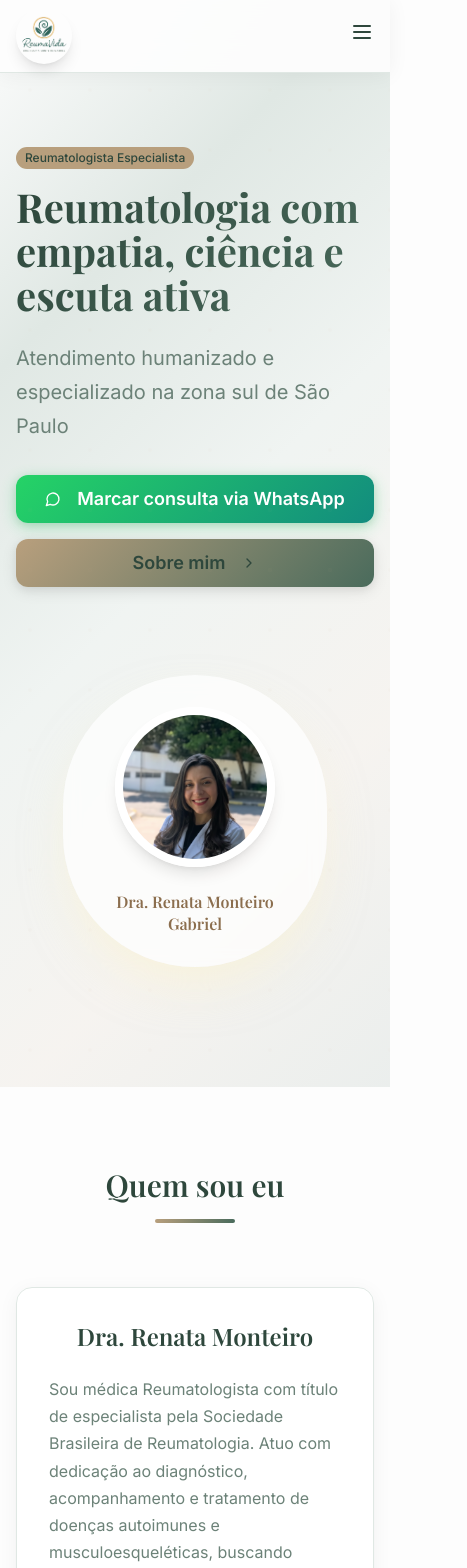
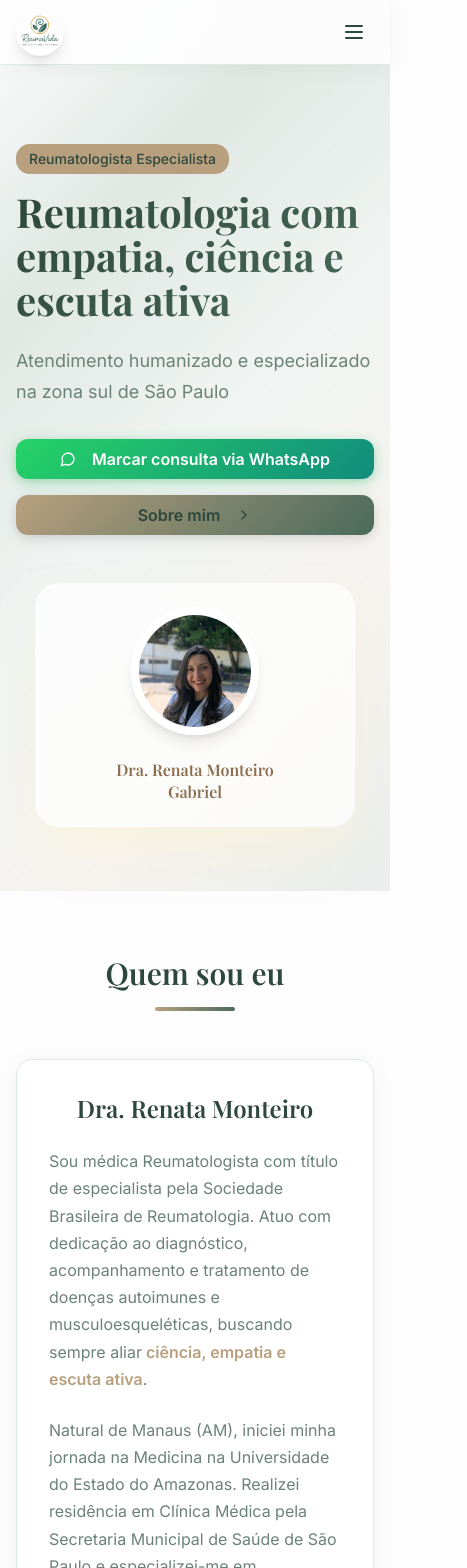
Before and after one commit to RicardoReisDev/dra-renata, a React (Vite) app: page / in a window 390 px wide. Shown: the top 1568 px of the page, 467 px wide, since content can reach past the window. Built offline with nearby package versions, Linux system fonts and the light colour scheme.

Commit message:
Adiciona todos os arquivos do site da Dra Renata

```diff
--- a/src/App.css
+++ b/src/App.css
@@ -1,6 +1,11 @@
 @import url("https://fonts.googleapis.com/css2?family=Playfair+Display:wght@400;500;600;700&family=Inter:wght@300;400;500;600;700&display=swap");
 @import "tailwindcss";
 @import "tw-animate-css";
+
+html, body, #root { height: 100%; }
+body { overflow-x: hidden; }
+img, iframe { max-width: 100%; }
+
 
 @custom-variant dark (&:is(.dark *));
 
--- a/src/App.jsx
+++ b/src/App.jsx
@@ -1,3 +1,4 @@
+// App.jsx
 import React, { useState, useEffect } from 'react'
 import { Button } from '@/components/ui/button.jsx'
 import { Card, CardContent, CardDescription, CardHeader, CardTitle } from '@/components/ui/card.jsx'
@@ -24,10 +25,14 @@ function App() {
   const [isMenuOpen, setIsMenuOpen] = useState(false)
   const [activeSection, setActiveSection] = useState('home')
 
+  // Altura aproximada da navbar fixa (ajuste se mudar a altura)
+  const NAV_HEIGHT = 80
+
+  // Atualiza seção ativa conforme o scroll
   useEffect(() => {
     const handleScroll = () => {
       const sections = ['home', 'about', 'specialties', 'contact']
-      const scrollPosition = window.scrollY + 100
+      const scrollPosition = window.scrollY + NAV_HEIGHT + 20
 
       for (const section of sections) {
         const element = document.getElementById(section)
@@ -43,14 +48,36 @@ function App() {
       }
     }
 
-    window.addEventListener('scroll', handleScroll)
+    window.addEventListener('scroll', handleScroll, { passive: true })
     return () => window.removeEventListener('scroll', handleScroll)
   }, [])
+
+  // Evita "vazamento" (scroll do body) quando o menu mobile está aberto
+  useEffect(() => {
+    const { style } = document.body
+    if (isMenuOpen) {
+      style.overflow = 'hidden'
+    } else {
+      style.overflow = ''
+    }
+    return () => { style.overflow = '' }
+  }, [isMenuOpen])
+
+  // Fecha menu se aumentar pra desktop
+  useEffect(() => {
+    const onResize = () => {
+      if (window.innerWidth >= 768 && isMenuOpen) setIsMenuOpen(false)
+    }
+    window.addEventListener('resize', onResize)
+    return () => window.removeEventListener('resize', onResize)
+  }, [isMenuOpen])
 
   const scrollToSection = (sectionId) => {
     const element = document.getElementById(sectionId)
     if (element) {
-      element.scrollIntoView({ behavior: 'smooth' })
+      const y = element.getBoundingClientRect().top + window.scrollY - NAV_HEIGHT
+      window.scrollTo({ top: y, behavior: 'smooth' })
+      setActiveSection(sectionId)
     }
     setIsMenuOpen(false)
   }
@@ -60,41 +87,41 @@ function App() {
       title: "Artrite Reumatoide",
       description: "Doença inflamatória crônica autoimune que atinge principalmente as articulações, causando dor, inchaço, rigidez e perda de função.",
       symptoms: ["Rigidez matinal > 1h", "Inchaço simétrico", "Fadiga constante"],
-      icon: <Activity className="w-6 h-6" />
+      icon: <Activity className="w-6 h-6" aria-hidden="true" />
     },
     {
       title: "Lúpus Eritematoso Sistêmico",
       description: "Doença autoimune sistêmica que pode acometer articulações, pele, rins, pulmões, coração e sistema nervoso.",
       symptoms: ["Dores articulares", "Manchas na pele", "Queda de cabelo"],
-      icon: <Shield className="w-6 h-6" />
+      icon: <Shield className="w-6 h-6" aria-hidden="true" />
     },
     {
       title: "Fibromialgia",
       description: "Caracteriza-se por dor crônica difusa, fadiga e distúrbios do sono.",
       symptoms: ["Dor em todo corpo > 3 meses", "Cansaço excessivo", "Névoa mental"],
-      icon: <Heart className="w-6 h-6" />
+      icon: <Heart className="w-6 h-6" aria-hidden="true" />
     },
     {
       title: "Osteoporose",
       description: "Perda de massa óssea que aumenta o risco de fraturas, silenciosa e progressiva.",
       symptoms: ["Histórico familiar", "Menopausa precoce", "Uso de corticoides"],
-      icon: <Stethoscope className="w-6 h-6" />
+      icon: <Stethoscope className="w-6 h-6" aria-hidden="true" />
     }
   ]
 
   return (
-    <div className="min-h-screen bg-background">
+    <div className="min-h-screen bg-background overflow-x-hidden antialiased">
       {/* Navigation */}
-      <nav className="fixed top-0 w-full nav-container z-50">
+      <nav className="fixed top-0 left-0 right-0 nav-container z-50">
         <div className="max-w-7xl mx-auto px-4 sm:px-6 lg:px-8">
-          <div className="flex justify-between items-center h-18">
-            {/* LOGO no lugar do texto */}
+          <div className="flex justify-between items-center h-16 md:h-20">
+            {/* LOGO */}
             <div className="flex items-center space-x-3">
-              <img src={logo} alt="ReumaVida" className="w-14 h-14 rounded-full shadow-lg" />
+              <img src={logo} alt="ReumaVida" className="w-12 h-12 md:w-14 md:h-14 rounded-full shadow-lg" />
             </div>
 
             {/* Desktop Navigation */}
-            <div className="hidden md:flex space-x-8">
+            <div className="hidden md:flex items-center space-x-2 sm:space-x-6">
               {[
                 { id: 'home', label: 'Início' },
                 { id: 'about', label: 'Sobre' },
@@ -104,8 +131,9 @@ function App() {
                 <button
                   key={item.id}
                   onClick={() => scrollToSection(item.id)}
-                  className={`nav-link text-foreground hover:text-accent font-medium ${
-                    activeSection === item.id ? 'text-accent' : ''
+                  aria-current={activeSection === item.id ? 'page' : undefined}
+                  className={`nav-link rounded-md px-3 py-2 text-sm font-medium transition-colors focus:outline-none focus-visible:ring-2 focus-visible:ring-accent ${
+                    activeSection === item.id ? 'text-accent' : 'text-foreground hover:text-accent'
                   }`}
                 >
                   {item.label}
@@ -117,7 +145,9 @@ function App() {
             <div className="md:hidden">
               <button
                 onClick={() => setIsMenuOpen(!isMenuOpen)}
-                className="text-foreground hover:text-accent"
+                className="inline-flex items-center justify-center rounded-md p-2 text-foreground hover:text-accent focus:outline-none focus-visible:ring-2 focus-visible:ring-accent"
+                aria-label="Abrir menu"
+                aria-expanded={isMenuOpen}
               >
                 {isMenuOpen ? <X className="w-6 h-6" /> : <Menu className="w-6 h-6" />}
               </button>
@@ -127,7 +157,11 @@ function App() {
 
         {/* Mobile Navigation */}
         {isMenuOpen && (
-          <div className="md:hidden bg-background border-t border-border">
+          <div
+            className="md:hidden bg-background/95 backdrop-blur-sm border-t border-border absolute left-0 right-0 top-full"
+            role="dialog"
+            aria-modal="true"
+          >
             <div className="px-2 pt-2 pb-3 space-y-1">
               {[
                 { id: 'home', label: 'Início' },
@@ -138,7 +172,7 @@ function App() {
                 <button
                   key={item.id}
                   onClick={() => scrollToSection(item.id)}
-                  className="block w-full text-left px-3 py-2 text-foreground hover:text-accent font-medium"
+                  className="block w-full text-left px-4 py-3 text-foreground hover:text-accent font-medium text-base"
                 >
                   {item.label}
                 </button>
@@ -149,71 +183,72 @@ function App() {
       </nav>
 
       {/* Hero Section */}
-      <section id="home" className="pt-16 min-h-screen flex items-center hero-gradient">
-        <div className="max-w-7xl mx-auto px-4 sm:px-6 lg:px-8 py-20">
-          <div className="grid lg:grid-cols-2 gap-12 items-center">
+      <section id="home" className="pt-24 md:pt-28 min-h-[calc(100vh-80px)] flex items-center hero-gradient scroll-mt-24">
+        <div className="max-w-7xl mx-auto px-4 sm:px-6 lg:px-8 py-12 md:py-20">
+          <div className="grid lg:grid-cols-2 gap-8 md:gap-12 items-center">
             <div className="slide-in-left">
-              <Badge className="mb-4 bg-accent text-accent-foreground">
+              <Badge className="mb-4 bg-accent text-accent-foreground text-sm px-3 py-1">
                 Reumatologista Especialista
               </Badge>
-              <h1 className="hero-title text-4xl md:text-6xl mb-6">
+              <h1 className="hero-title text-3xl sm:text-4xl md:text-5xl lg:text-6xl mb-6 leading-tight">
                 Reumatologia com empatia, ciência e escuta ativa
               </h1>
-              <p className="elegant-text text-xl mb-8">
+              <p className="elegant-text text-lg sm:text-xl mb-8 max-w-2xl">
                 Atendimento humanizado e especializado na zona sul de São Paulo
               </p>
               <div className="flex flex-col sm:flex-row gap-4">
                 <Button
-                  className="whatsapp-button text-lg px-8 py-6"
-                  onClick={() => window.open('https://wa.me/5511948818047', '_blank')}
+                  className="whatsapp-button text-base sm:text-lg px-6 sm:px-8 py-5 sm:py-6"
+                  onClick={() => window.open('https://wa.me/5511948818047', '_blank', 'noopener,noreferrer')}
                 >
-                  <MessageCircle className="w-5 h-5 mr-2" />
+                  <MessageCircle className="w-5 h-5 mr-2" aria-hidden="true" />
                   Marcar consulta via WhatsApp
                 </Button>
                 <Button
-                  className="elegant-button text-lg px-8 py-6"
+                  className="elegant-button text-base sm:text-lg px-6 sm:px-8 py-5 sm:py-6"
                   onClick={() => scrollToSection('about')}
                 >
                   Sobre mim
-                  <ChevronRight className="w-5 h-5 ml-2" />
+                  <ChevronRight className="w-5 h-5 ml-2" aria-hidden="true" />
                 </Button>
               </div>
             </div>
 
-<div className="slide-in-right flex justify-center p-6 relative">
-
-  {/* Card de Perfil Circular com Fundo Bege Suave e Efeito Hover */}
-  <div className="
+            <div className="slide-in-right flex justify-center p-4 sm:p-6 relative">
+              {/* Card de Perfil com ajustes responsivos para não vazar */}
+              <div
+                className="
                   motion-safe:floating-animation
                   flex flex-col items-center text-center
                   relative z-10
-    p-8 m-4 max-w-sm
-    rounded-full
+                  p-6 sm:p-8 w-full max-w-xs sm:max-w-sm
+                  rounded-3xl sm:rounded-full
                   bg-white/70 backdrop-blur-sm
                   shadow-2xl shadow-amber-100/50
-    transition-all duration-100 ease-in-out
-    /* AJUSTES AQUI: Reduzida a opacidade e o movimento */
+                  transition-all duration-300 ease-in-out
                   hover:shadow-amber-100/70 hover:-translate-y-[2px] hover:scale-[1.01]
-  ">
-
+                "
+              >
                 <img
                   src="/renata.png"
                   alt="Foto da Dra. Renata Monteiro"
                   className="
-        w-40 h-40 md:w-48 md:h-48
+                    w-32 h-32 sm:w-40 sm:h-40 md:w-48 md:h-48
                     mb-4 mx-auto
                     rounded-full object-cover
                     border-8 border-white shadow-lg
                   "
                 />
-
                 <div className="text-center mt-2">
-      <h3 className="
-        text-base md:text-lg lg:text-xl
+                  <h3
+                    className="
+                      text-base sm:text-lg lg:text-xl
                       font-semibold
                       text-[#8B6E4E]
-        leading-snug break-words max-w-[200px] mx-auto
-      ">
+                      leading-snug break-words
+                      max-w-[12rem] sm:max-w-[16rem] md:max-w-[20rem] mx-auto
+                    "
+                  >
                     Dra. Renata Monteiro Gabriel
                   </h3>
                 </div>
@@ -224,23 +259,20 @@ function App() {
       </section>
 
       {/* About Section */}
-      <section id="about" className="py-20 bg-background">
+      <section id="about" className="py-16 sm:py-20 bg-background scroll-mt-24">
         <div className="max-w-7xl mx-auto px-4 sm:px-6 lg:px-8">
-
-          <div className="text-center mb-16 fade-in">
-            <h2 className="section-title text-3xl md:text-4xl mb-4">
+          <div className="text-center mb-12 md:mb-16 fade-in">
+            <h2 className="section-title text-3xl sm:text-4xl mb-4">
               Quem sou eu
             </h2>
             <div className="section-divider"></div>
           </div>
 
-          <div className="grid lg:grid-cols-2 gap-12 items-start">
-
+          <div className="grid lg:grid-cols-2 gap-10 md:gap-12 items-start">
             {/* Texto principal */}
             <div className="fade-in">
               <div className="info-card">
                 <div className="flex flex-col items-center lg:items-start mb-6">
-
                   <h3 className="section-title text-2xl">Dra. Renata Monteiro</h3>
                 </div>
                 <div className="space-y-6">
@@ -270,41 +302,41 @@ function App() {
 
             {/* Cards informativos */}
             <div className="fade-in">
-              <div className="grid grid-cols-1 sm:grid-cols-2 gap-6">
-                <Card className="section-card p-6 text-center min-h-[150px] hover:shadow-lg hover:-translate-y-1 transition">
+              <div className="grid grid-cols-1 sm:grid-cols-2 gap-6 auto-rows-fr">
+                <Card className="section-card p-6 text-center h-full hover:shadow-lg hover:-translate-y-1 transition">
                   <CardContent>
                     <div className="w-14 h-14 mx-auto flex items-center justify-center rounded-full bg-gradient-to-br from-accent to-primary text-background mb-4">
-                      <Stethoscope className="w-7 h-7" />
+                      <Stethoscope className="w-7 h-7" aria-hidden="true" />
                     </div>
                     <h4 className="font-bold text-foreground mb-2">Especialização</h4>
                     <p className="text-sm text-muted-foreground">Reumatologia - IAMSPE</p>
                   </CardContent>
                 </Card>
 
-                <Card className="section-card p-6 text-center min-h-[150px] hover:shadow-lg hover:-translate-y-1 transition">
+                <Card className="section-card p-6 text-center h-full hover:shadow-lg hover:-translate-y-1 transition">
                   <CardContent>
                     <div className="w-14 h-14 mx-auto flex items-center justify-center rounded-full bg-gradient-to-br from-accent to-primary text-background mb-4">
-                      <Shield className="w-7 h-7" />
+                      <Shield className="w-7 h-7" aria-hidden="true" />
                     </div>
                     <h4 className="font-bold text-foreground mb-2">Certificação</h4>
                     <p className="text-sm text-muted-foreground">Sociedade Brasileira de Reumatologia</p>
                   </CardContent>
                 </Card>
 
-                <Card className="section-card p-6 text-center min-h-[150px] hover:shadow-lg hover:-translate-y-1 transition">
+                <Card className="section-card p-6 text-center h-full hover:shadow-lg hover:-translate-y-1 transition">
                   <CardContent>
                     <div className="w-14 h-14 mx-auto flex items-center justify-center rounded-full bg-gradient-to-br from-accent to-primary text-background mb-4">
-                      <Heart className="w-7 h-7" />
+                      <Heart className="w-7 h-7" aria-hidden="true" />
                     </div>
                     <h4 className="font-bold text-foreground mb-2">Abordagem</h4>
                     <p className="text-sm text-muted-foreground">Empatia e escuta ativa</p>
                   </CardContent>
                 </Card>
 
-                <Card className="section-card p-6 text-center min-h-[150px] hover:shadow-lg hover:-translate-y-1 transition">
+                <Card className="section-card p-6 text-center h-full hover:shadow-lg hover:-translate-y-1 transition">
                   <CardContent>
                     <div className="w-14 h-14 mx-auto flex items-center justify-center rounded-full bg-gradient-to-br from-accent to-primary text-background mb-4">
-                      <MapPin className="w-7 h-7" />
+                      <MapPin className="w-7 h-7" aria-hidden="true" />
                     </div>
                     <h4 className="font-bold text-foreground mb-2">Localização</h4>
                     <p className="text-sm text-muted-foreground">Zona Sul - São Paulo</p>
@@ -317,21 +349,21 @@ function App() {
       </section>
 
       {/* Specialties Section */}
-      <section id="specialties" className="py-20 bg-muted/30">
+      <section id="specialties" className="py-16 sm:py-20 bg-muted/30 scroll-mt-24">
         <div className="max-w-7xl mx-auto px-4 sm:px-6 lg:px-8">
-          <div className="text-center mb-16 fade-in">
-            <h2 className="section-title text-3xl md:text-4xl mb-4">
+          <div className="text-center mb-12 md:mb-16 fade-in">
+            <h2 className="section-title text-3xl sm:text-4xl mb-4">
               Áreas de Atuação
             </h2>
             <div className="section-divider"></div>
-            <p className="elegant-text text-xl max-w-3xl mx-auto">
+            <p className="elegant-text text-lg sm:text-xl max-w-3xl mx-auto">
               Diagnóstico, acompanhamento e tratamento especializado de doenças autoimunes e musculoesqueléticas
             </p>
           </div>
 
-          <div className="grid md:grid-cols-2 gap-8">
+          <div className="grid md:grid-cols-2 xl:grid-cols-3 gap-6 md:gap-8">
             {specialties.map((specialty, index) => (
-              <Card key={index} className="section-card p-6 fade-in">
+              <Card key={index} className="section-card h-full flex flex-col fade-in">
                 <CardHeader>
                   <div className="flex items-center space-x-4">
                     <div className="specialty-icon">
@@ -342,7 +374,7 @@ function App() {
                     </CardTitle>
                   </div>
                 </CardHeader>
-                <CardContent>
+                <CardContent className="flex-1 flex flex-col">
                   <CardDescription className="text-muted-foreground mb-4 leading-relaxed">
                     {specialty.description}
                   </CardDescription>
@@ -351,7 +383,7 @@ function App() {
                     <ul className="space-y-1">
                       {specialty.symptoms.map((symptom, idx) => (
                         <li key={idx} className="flex items-center text-sm text-muted-foreground">
-                          <ChevronRight className="w-4 h-4 text-accent mr-2 flex-shrink-0" />
+                          <ChevronRight className="w-4 h-4 text-accent mr-2 flex-shrink-0" aria-hidden="true" />
                           {symptom}
                         </li>
                       ))}
@@ -359,9 +391,9 @@ function App() {
                   </div>
                   <Button
                     className="mt-4 w-full whatsapp-button"
-                    onClick={() => window.open('https://wa.me/5511948818047', '_blank')}
+                    onClick={() => window.open('https://wa.me/5511948818047', '_blank', 'noopener,noreferrer')}
                   >
-                    <MessageCircle className="w-4 h-4 mr-2" />
+                    <MessageCircle className="w-4 h-4 mr-2" aria-hidden="true" />
                     Agendar consulta
                   </Button>
                 </CardContent>
@@ -372,18 +404,17 @@ function App() {
       </section>
 
       {/* Contact Section */}
-<section id="contact" className="py-20 bg-background">
+      <section id="contact" className="py-16 sm:py-20 bg-background scroll-mt-24">
         <div className="max-w-7xl mx-auto px-4 sm:px-6 lg:px-8">
-    <div className="text-center mb-16 fade-in">
-      <h2 className="section-title text-3xl md:text-4xl mb-4">
+          <div className="text-center mb-12 md:mb-16 fade-in">
+            <h2 className="section-title text-3xl sm:text-4xl mb-4">
               Contato e Localização
             </h2>
             <div className="section-divider"></div>
           </div>
 
           {/* Cards iguais em altura */}
-    <div className="grid lg:grid-cols-2 gap-12 items-stretch">
-
+          <div className="grid lg:grid-cols-2 gap-8 md:gap-12 items-stretch">
             {/* Card: Informações de Contato */}
             <Card className="section-card p-8 h-full">
               <CardHeader>
@@ -393,7 +424,7 @@ function App() {
               </CardHeader>
               <CardContent className="space-y-6">
                 <div className="flex items-start space-x-4">
-            <MapPin className="w-6 h-6 text-accent mt-1 flex-shrink-0" />
+                  <MapPin className="w-6 h-6 text-accent mt-1 flex-shrink-0" aria-hidden="true" />
                   <div>
                     <h4 className="font-semibold text-foreground">Endereço</h4>
                     <p className="text-muted-foreground">
@@ -405,7 +436,7 @@ function App() {
                 </div>
 
                 <div className="flex items-start space-x-4">
-            <Phone className="w-6 h-6 text-accent mt-1 flex-shrink-0" />
+                  <Phone className="w-6 h-6 text-accent mt-1 flex-shrink-0" aria-hidden="true" />
                   <div>
                     <h4 className="font-semibold text-foreground">WhatsApp</h4>
                     <p className="text-muted-foreground">(11) 94881-8047</p>
@@ -413,7 +444,7 @@ function App() {
                 </div>
 
                 <div className="flex items-start space-x-4">
-            <Clock className="w-6 h-6 text-accent mt-1 flex-shrink-0" />
+                  <Clock className="w-6 h-6 text-accent mt-1 flex-shrink-0" aria-hidden="true" />
                   <div>
                     <h4 className="font-semibold text-foreground">Atendimento</h4>
                     <p className="text-muted-foreground">
@@ -424,10 +455,10 @@ function App() {
                 </div>
 
                 <Button
-            className="w-full whatsapp-button text-lg py-6 mt-8"
-            onClick={() => window.open('https://wa.me/5511948818047', '_blank')}
+                  className="w-full whatsapp-button text-lg py-5 sm:py-6 mt-4"
+                  onClick={() => window.open('https://wa.me/5511948818047', '_blank', 'noopener,noreferrer')}
                 >
-            <MessageCircle className="w-5 h-5 mr-2" />
+                  <MessageCircle className="w-5 h-5 mr-2" aria-hidden="true" />
                   Entrar em contato via WhatsApp
                 </Button>
               </CardContent>
@@ -452,15 +483,15 @@ function App() {
 
                 <div className="grid grid-cols-1 sm:grid-cols-3 gap-4 mt-8">
                   <div className="text-center p-4 bg-accent/10 rounded-lg">
-              <Heart className="w-8 h-8 text-accent mx-auto mb-2" />
+                    <Heart className="w-8 h-8 text-accent mx-auto mb-2" aria-hidden="true" />
                     <h5 className="font-semibold text-foreground">Empatia</h5>
                   </div>
                   <div className="text-center p-4 bg-accent/10 rounded-lg">
-              <Stethoscope className="w-8 h-8 text-accent mx-auto mb-2" />
+                    <Stethoscope className="w-8 h-8 text-accent mx-auto mb-2" aria-hidden="true" />
                     <h5 className="font-semibold text-foreground">Ciência</h5>
                   </div>
                   <div className="text-center p-4 bg-accent/10 rounded-lg">
-              <Activity className="w-8 h-8 text-accent mx-auto mb-2" />
+                    <Activity className="w-8 h-8 text-accent mx-auto mb-2" aria-hidden="true" />
                     <h5 className="font-semibold text-foreground">Escuta Ativa</h5>
                   </div>
                 </div>
@@ -470,15 +501,16 @@ function App() {
         </div>
 
         {/* Mapa Google */}
-  <div className="mt-16 max-w-7xl mx-auto px-4 sm:px-6 lg:px-8 fade-in">
+        <div className="mt-12 md:mt-16 max-w-7xl mx-auto px-4 sm:px-6 lg:px-8 fade-in">
           <h3 className="text-2xl font-bold text-center mb-6">Como chegar</h3>
-    <div className="rounded-lg overflow-hidden shadow-lg">
+          <div
+            className="rounded-lg overflow-hidden shadow-lg w-full"
+            style={{ aspectRatio: '16/9' }}
+          >
             <iframe
               title="Localização ReumaVida"
               src="https://www.google.com/maps/embed?pb=!1m18!1m12!1m3!1d3657.267394283929!2d-46.7173897!3d-23.5660658!2m3!1f0!2f0!3f0!3m2!1i1024!2i768!4f13.1!3m3!1m2!1s0x94ce5038f5b85a91%3A0x9ec1cf5f66e4d4d6!2sAv.%20Adolfo%20Pinheiro%2C%201000%20-%20Santo%20Amaro%2C%20S%C3%A3o%20Paulo%20-%20SP!5e0!3m2!1spt-BR!2sbr!4v1695561234567!5m2!1spt-BR!2sbr"
-        width="100%"
-        height="400"
-        style={{ border: 0 }}
+              style={{ border: 0, width: '100%', height: '100%' }}
               allowFullScreen=""
               loading="lazy"
               referrerPolicy="no-referrer-when-downgrade"
@@ -487,15 +519,14 @@ function App() {
         </div>
       </section>
 
-
       {/* Footer */}
-      <footer className="footer-gradient text-background py-12">
+      <footer className="footer-gradient text-background py-12 mt-8">
         <div className="max-w-7xl mx-auto px-4 sm:px-6 lg:px-8">
           <div className="text-center">
             <div className="flex items-center justify-center space-x-2 mb-4">
               <img src={logo} alt="ReumaVida" className="w-16 h-16" />
             </div>
-            <p className="text-background/80 mb-4">
+            <p className="text-background/80 mb-2">
               Dra. Renata Monteiro Gabriel - Reumatologista
             </p>
             <p className="text-background/60 text-sm">
```
Lines whose indentation alone changed are shown as unchanged.
